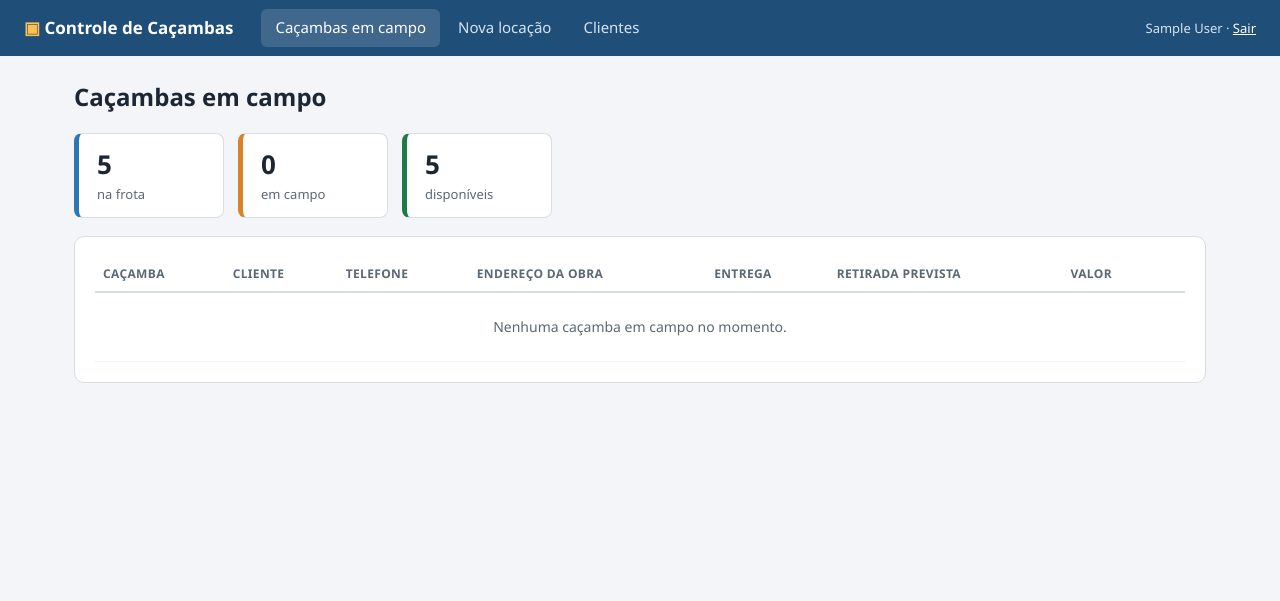
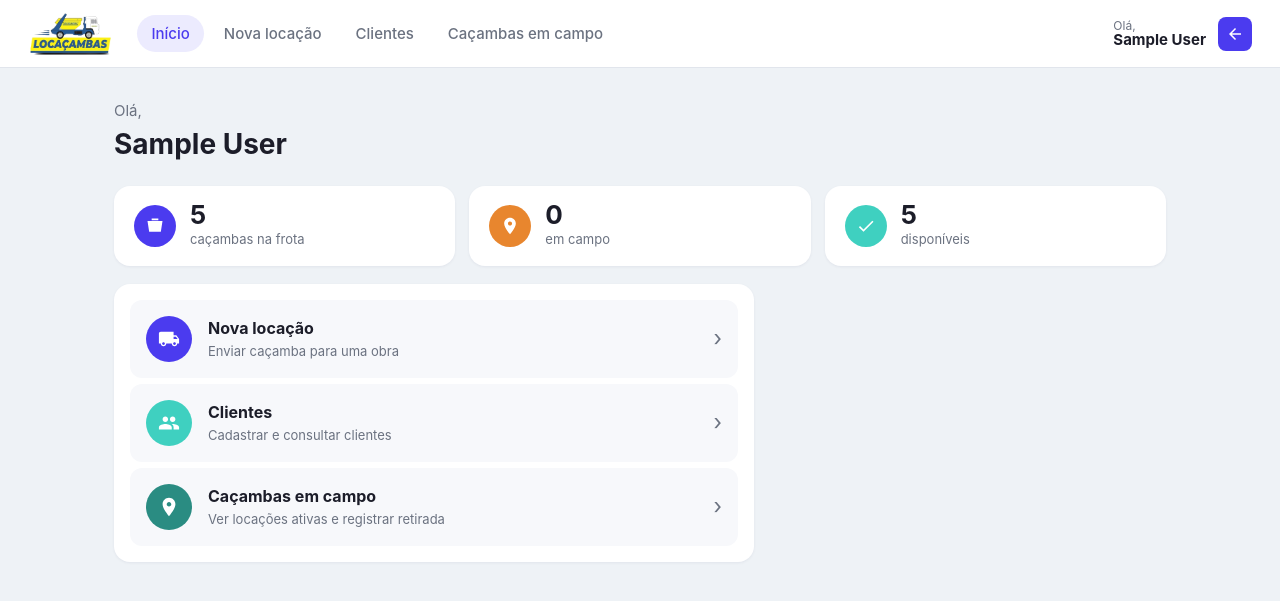
Before and after one commit to junioook/locacambas-projeto-integrado, a Flask app: page / in a window 1280 px wide. Shown: the top 601 px of the page. Run offline with Flask 3, Linux system fonts and the light colour scheme; the visitor is signed in with stand-in values (Sample User, id 1); data comes from the database, SQL or seed files in the repository; data that the repository does not hold is empty.

Commit message:
Aplica identidade visual Locaçambas e cria tela inicial
Logo, paleta roxa e cards arredondados no padrão do app Locaçambas;
tela inicial com saudação, indicadores da frota e menu; datas no
formato dd/mm/aaaa.

Co-Authored-By: Claude Opus 5.5 <noreply@anthropic.com>
Claude-Session: https://claude.ai/code/session_0178cRZbk7nPRgLB3EXVgpzi

```diff
--- a/app.py
+++ b/app.py
@@ -1,4 +1,4 @@
-"""Sistema de Controle de Locação de Caçambas — Projeto Integrado.
+"""Locaçambas — Sistema de Controle de Locação de Caçambas (Projeto Integrado).
 
 Funcionalidades:
   • Login de atendente
@@ -7,7 +7,7 @@ Funcionalidades:
   • Consulta de caçambas em campo e retirada
 """
 import re
-from datetime import date, timedelta
+from datetime import date, datetime, timedelta
 from functools import wraps
 
 from flask import Flask, flash, redirect, render_template, request, session, url_for
@@ -19,11 +19,34 @@ app = Flask(__name__)
 app.secret_key = "troque-esta-chave-em-producao"
 
 
+ICONES = {
+    'locacao': '<svg viewBox="0 0 24 24"><path d="M20 8h-3V4H3c-1.1 0-2 .9-2 2v11h2c0 1.66 1.34 3 3 3s3-1.34 3-3h6c0 1.66 1.34 3 3 3s3-1.34 3-3h2v-5l-3-4zM6 18.5c-.83 0-1.5-.67-1.5-1.5s.67-1.5 1.5-1.5 1.5.67 1.5 1.5-.67 1.5-1.5 1.5zm13.5-9 1.96 2.5H17V9.5h2.5zm-1.5 9c-.83 0-1.5-.67-1.5-1.5s.67-1.5 1.5-1.5 1.5.67 1.5 1.5-.67 1.5-1.5 1.5z"/></svg>',
+    'clientes': '<svg viewBox="0 0 24 24"><path d="M16 11c1.66 0 2.99-1.34 2.99-3S17.66 5 16 5c-1.66 0-3 1.34-3 3s1.34 3 3 3zm-8 0c1.66 0 2.99-1.34 2.99-3S9.66 5 8 5C6.34 5 5 6.34 5 8s1.34 3 3 3zm0 2c-2.33 0-7 1.17-7 3.5V19h14v-2.5c0-2.33-4.67-3.5-7-3.5zm8 0c-.29 0-.62.02-.97.05 1.16.84 1.97 1.97 1.97 3.45V19h6v-2.5c0-2.33-4.67-3.5-7-3.5z"/></svg>',
+    'campo': '<svg viewBox="0 0 24 24"><path d="M12 2C8.13 2 5 5.13 5 9c0 5.25 7 13 7 13s7-7.75 7-13c0-3.87-3.13-7-7-7zm0 9.5c-1.38 0-2.5-1.12-2.5-2.5s1.12-2.5 2.5-2.5 2.5 1.12 2.5 2.5-1.12 2.5-2.5 2.5z"/></svg>',
+    'frota': '<svg viewBox="0 0 24 24"><path d="M3 6h18l-2 13H5L3 6zm5-3h8v2H8V3z"/></svg>',
+    'livre': '<svg viewBox="0 0 24 24"><path d="M9 16.17 4.83 12l-1.42 1.41L9 19 21 7l-1.41-1.41z"/></svg>',
+    'voltar': '<svg viewBox="0 0 24 24"><path d="M20 11H7.83l5.59-5.59L12 4l-8 8 8 8 1.41-1.41L7.83 13H20v-2z"/></svg>'
+}
+
+
+@app.context_processor
+def injetar_icones():
+    return {"icones": ICONES}
+
+
 @app.template_filter("data_br")
 def data_br(iso):
     """2026-10-28 -> 28/10/2026"""
     a, m, d = iso.split("-")
     return f"{d}/{m}/{a}"
+
+
+def ler_data(texto):
+    """'26/10/2026' -> '2026-10-26' (formato ISO gravado no banco); None se inválida."""
+    try:
+        return datetime.strptime(texto, "%d/%m/%Y").date().isoformat()
+    except ValueError:
+        return None
 
 
 @app.template_filter("fone")
@@ -56,7 +79,7 @@ def login():
             u = con.execute("SELECT * FROM usuario WHERE login = ?", (login_,)).fetchone()
         if u and check_password_hash(u["senha_hash"], senha):
             session["usuario_id"], session["usuario_nome"] = u["id"], u["nome"]
-            return redirect(url_for("cacambas"))
+            return redirect(url_for("inicio"))
         flash("Usuário ou senha inválidos.", "erro")
     return render_template("login.html")
 
@@ -122,7 +145,8 @@ def clientes():
 @login_obrigatorio
 def nova_locacao():
     hoje = date.today()
-    form = {"data_entrega": hoje.isoformat(), "data_prev_ret": (hoje + timedelta(days=7)).isoformat()}
+    form = {"data_entrega": hoje.strftime("%d/%m/%Y"),
+            "data_prev_ret": (hoje + timedelta(days=7)).strftime("%d/%m/%Y")}
 
     if request.method == "POST":
         form = {k: request.form.get(k, "").strip() for k in
@@ -134,7 +158,10 @@ def nova_locacao():
             erros.append("Selecione a caçamba.")
         if not form["endereco_obra"]:
             erros.append("Informe o endereço da obra.")
-        if form["data_prev_ret"] < form["data_entrega"]:
+        entrega, prev_ret = ler_data(form["data_entrega"]), ler_data(form["data_prev_ret"])
+        if not entrega or not prev_ret:
+            erros.append("Informe as datas no formato dd/mm/aaaa.")
+        elif prev_ret < entrega:
             erros.append("A previsão de retirada não pode ser anterior à entrega.")
         try:
             valor = float(form["valor"].replace(",", "."))
@@ -155,7 +182,7 @@ def nova_locacao():
                                                 data_entrega, data_prev_ret, valor)
                            VALUES (?, ?, ?, ?, ?, ?, ?)""",
                         (form["cliente_id"], cac["id"], session["usuario_id"], form["endereco_obra"],
-                         form["data_entrega"], form["data_prev_ret"], valor),
+                         entrega, prev_ret, valor),
                     )
                     con.execute("UPDATE cacamba SET status = 'LOCADA' WHERE id = ?", (cac["id"],))
                     flash(f"Locação registrada: caçamba {cac['numero']} enviada para a obra.", "ok")
@@ -170,8 +197,25 @@ def nova_locacao():
                            cacambas=lista_cacambas, form=form)
 
 
+# ------------------------------------------------------------ TELA INICIAL
+@app.route("/")
+@login_obrigatorio
+def inicio():
+    hoje = date.today().isoformat()
+    with conectar() as con:
+        total = con.execute("SELECT COUNT(*) FROM cacamba").fetchone()[0]
+        disponiveis = con.execute(
+            "SELECT COUNT(*) FROM cacamba WHERE status = 'DISPONIVEL'").fetchone()[0]
+        em_campo = con.execute(
+            "SELECT COUNT(*) FROM locacao WHERE status = 'ATIVA'").fetchone()[0]
+        atrasadas = con.execute(
+            "SELECT COUNT(*) FROM locacao WHERE status = 'ATIVA' AND data_prev_ret < ?",
+            (hoje,)).fetchone()[0]
+    return render_template("inicio.html", total=total, disponiveis=disponiveis,
+                           em_campo=em_campo, atrasadas=atrasadas)
+
+
 # ------------------------------------------ CONSULTA: CAÇAMBAS EM CAMPO / RETIRADA
-@app.route("/")
 @app.route("/cacambas")
 @login_obrigatorio
 def cacambas():
--- a/static/estilo.css
+++ b/static/estilo.css
@@ -1,41 +1,87 @@
-:root{--azul:#1f4e79;--azul2:#2e75b6;--fundo:#f3f5f8;--borda:#d7dde5;--texto:#1d2733;--sub:#5b6875;--ok:#1e7b46;--erro:#b3261e;--laranja:#d9822b}
+/* Identidade visual Locaçambas — roxo primário, verde-água de apoio, cards arredondados */
+:root{--roxo:#4b3bef;--roxo-esc:#3a2bd1;--agua:#3fd0c0;--agua-esc:#2a8c82;--fundo:#eef2f6;--campo:#f1f3f7;
+--borda:#e1e5ec;--texto:#1c1d29;--sub:#6b7280;--ok:#1e7b46;--erro:#c0362c;--laranja:#e8862e}
 *{box-sizing:border-box}
-body{margin:0;font:15px/1.45 "Segoe UI",Arial,sans-serif;background:var(--fundo);color:var(--texto)}
-.topo{display:flex;align-items:center;gap:28px;background:var(--azul);color:#fff;padding:0 24px;height:56px}
-.marca{font-weight:700;font-size:17px;white-space:nowrap}.logo{color:#ffc04d}
-.topo nav{display:flex;gap:4px;flex:1}
-.topo nav a{color:#d6e4f2;text-decoration:none;padding:8px 14px;border-radius:6px}
-.topo nav a.ativo,.topo nav a:hover{background:rgba(255,255,255,.15);color:#fff}
-.usuario{font-size:13px;color:#d6e4f2}.usuario a{color:#fff}
-.conteudo{max-width:1180px;margin:0 auto;padding:24px}
-h1{margin:0 0 18px;font-size:24px}h2{margin:0 0 14px;font-size:17px}
-.cartao{background:#fff;border:1px solid var(--borda);border-radius:10px;padding:20px}
-.grade{display:grid;grid-template-columns:340px 1fr;gap:20px;align-items:start}
-.estreito{max-width:720px}
-label{display:block;font-size:13px;font-weight:600;color:var(--sub);margin-bottom:12px}
-input,select{display:block;width:100%;margin-top:4px;padding:9px 10px;border:1px solid var(--borda);border-radius:6px;font:inherit;color:var(--texto);background:#fff}
-input:focus,select:focus{outline:2px solid var(--azul2);border-color:transparent}
+body{margin:0;font:15px/1.45 Inter,"Segoe UI",Roboto,Arial,sans-serif;background:var(--fundo);color:var(--texto)}
+a{color:var(--roxo)}
+
+/* topo */
+.topo{background:#fff;border-bottom:1px solid var(--borda);height:68px;display:flex;align-items:center;gap:24px;padding:0 28px}
+.topo .logo img{height:44px;display:block}
+.topo nav{display:flex;gap:6px;flex:1}
+.topo nav a{color:var(--sub);text-decoration:none;padding:8px 14px;border-radius:20px;font-weight:500}
+.topo nav a.ativo,.topo nav a:hover{background:#ecebfe;color:var(--roxo)}
+.usuario{display:flex;align-items:center;gap:12px}
+.usuario .ola{font-size:12px;color:var(--sub);line-height:1.1}.usuario .ola b{display:block;font-size:15px;color:var(--texto)}
+.btn-sair{width:34px;height:34px;border-radius:8px;background:var(--roxo);display:grid;place-items:center}
+.btn-sair svg{width:18px;height:18px;fill:#fff}
+
+.conteudo{max-width:1100px;margin:0 auto;padding:26px 24px}
+.titulo{display:flex;align-items:center;gap:12px;margin:0 0 20px;font-size:24px;font-weight:700}
+.titulo a{display:grid;place-items:center;color:var(--texto);text-decoration:none}
+.titulo svg{width:22px;height:22px;fill:currentColor}
+.cartao{background:#fff;border-radius:16px;padding:22px;box-shadow:0 1px 3px rgba(20,20,60,.06)}
+.cartao h2{margin:0 0 16px;font-size:18px;text-align:center;font-weight:600}
+.grade{display:grid;grid-template-columns:360px 1fr;gap:20px;align-items:start}
+.estreito{max-width:640px;margin:0 auto}
+
+/* formulários */
+label{display:block;font-size:13px;color:var(--sub);margin-bottom:12px}
+input,select{display:block;width:100%;margin-top:5px;padding:11px 14px;border:1px solid transparent;border-radius:10px;
+  font:inherit;color:var(--texto);background:var(--campo)}
+input:focus,select:focus{outline:none;border-color:var(--roxo);background:#fff}
 .linha{display:grid;grid-template-columns:1fr 1fr 1fr;gap:12px}
-button{background:var(--azul2);color:#fff;border:0;border-radius:6px;padding:10px 18px;font:inherit;font-weight:600;cursor:pointer}
-button:hover{background:var(--azul)}
-button.sec{background:#fff;color:var(--azul2);border:1px solid var(--azul2);padding:6px 10px;font-size:13px}
+button{background:var(--roxo);color:#fff;border:0;border-radius:24px;padding:12px 22px;font:inherit;font-weight:600;cursor:pointer;
+  box-shadow:0 3px 8px rgba(75,59,239,.28)}
+button:hover{background:var(--roxo-esc)}
+button.cheio{width:100%}
+button.sec{background:#fff;color:var(--roxo);border:1px solid var(--roxo);box-shadow:none;padding:6px 12px;font-size:13px;border-radius:16px}
+
+/* tabelas */
 table{width:100%;border-collapse:collapse;font-size:14px}
-th{text-align:left;font-size:12px;text-transform:uppercase;letter-spacing:.03em;color:var(--sub);border-bottom:2px solid var(--borda);padding:8px}
-td{padding:9px 8px;border-bottom:1px solid #eef1f4}
-td.vazio{text-align:center;color:var(--sub);padding:24px}
-tr.atrasada td{background:#fff6ec}
-.selo{background:var(--laranja);color:#fff;font-size:11px;padding:1px 6px;border-radius:8px}
+th{text-align:left;font-size:12px;font-weight:600;color:var(--sub);border-bottom:1px solid var(--borda);padding:8px}
+td{padding:10px 8px;border-bottom:1px solid #f0f2f5}
+td.vazio{text-align:center;color:var(--sub);padding:26px}
+tr.atrasada td{background:#fff5ea}
+.selo{background:var(--laranja);color:#fff;font-size:11px;padding:2px 8px;border-radius:10px}
 small{color:var(--sub)}.nw{white-space:nowrap}
-.alerta{padding:11px 14px;border-radius:6px;margin-bottom:14px;font-weight:500}
-.alerta.ok{background:#e5f4ea;color:var(--ok);border:1px solid #b9dfc6}
-.alerta.erro{background:#fdecea;color:var(--erro);border:1px solid #f3c1bc}
-.cab-lista{display:flex;justify-content:space-between;align-items:center;gap:12px}
-.busca{display:flex;gap:6px}.busca input{margin:0;width:200px}.busca button{padding:8px 12px}
-.indicadores{display:flex;gap:14px;margin-bottom:18px}
-.ind{background:#fff;border:1px solid var(--borda);border-left:5px solid var(--azul2);border-radius:8px;padding:12px 18px;min-width:150px}
-.ind b{font-size:26px;display:block}.ind span{color:var(--sub);font-size:13px}
-.ind.campo{border-left-color:var(--laranja)}.ind.livre{border-left-color:var(--ok)}
-.tela-login{min-height:100vh;display:flex;flex-direction:column;align-items:center;justify-content:center;padding:24px}
-.login{width:360px;text-align:center}.login label{text-align:left}.login button{width:100%;margin-top:6px}
-.logo-grande{font-size:42px;color:var(--azul2);line-height:1}.sub{color:var(--sub);margin-top:-8px}
-@media (max-width:760px){.grade,.linha{grid-template-columns:1fr}.topo{flex-wrap:wrap;height:auto;padding:10px 16px}}
+.cab-lista{display:flex;justify-content:space-between;align-items:center;gap:12px;margin-bottom:8px}
+.cab-lista h2{margin:0;text-align:left}
+.busca{display:flex;gap:6px}.busca input{margin:0;width:200px}.busca button{padding:9px 16px;box-shadow:none}
+
+/* alertas */
+.alerta{padding:12px 16px;border-radius:12px;margin-bottom:16px;font-weight:500}
+.alerta.ok{background:#e3f6ef;color:var(--ok)}
+.alerta.erro{background:#fdebea;color:var(--erro)}
+
+/* indicadores */
+.indicadores{display:grid;grid-template-columns:repeat(3,1fr);gap:14px;margin-bottom:18px}
+.ind{background:#fff;border-radius:16px;padding:16px 20px;display:flex;align-items:center;gap:14px;box-shadow:0 1px 3px rgba(20,20,60,.06)}
+.ind b{font-size:26px;display:block;line-height:1}.ind span{color:var(--sub);font-size:13px}
+.ind i{width:42px;height:42px;border-radius:50%;display:grid;place-items:center;flex:none}
+.ind i svg{width:20px;height:20px;fill:#fff}
+
+/* menu inicial */
+.ola-grande{margin:6px 0 22px}.ola-grande span{color:var(--sub)}.ola-grande h1{margin:2px 0 0;font-size:28px}
+.menu{background:#fff;border-radius:16px;padding:10px;box-shadow:0 1px 3px rgba(20,20,60,.06);max-width:640px}
+.menu a{display:flex;align-items:center;gap:16px;padding:16px;border-radius:12px;text-decoration:none;color:var(--texto);background:#f7f8fb;margin:6px}
+.menu a:hover{background:#efeffd}
+.menu i{width:46px;height:46px;border-radius:50%;display:grid;place-items:center;flex:none}
+.menu i svg{width:22px;height:22px;fill:#fff}
+.menu b{display:block;font-size:16px}.menu small{font-size:13px}
+.menu .seta{margin-left:auto;color:var(--sub);font-size:22px}
+.c-roxo{background:var(--roxo)}.c-agua{background:var(--agua)}.c-agua-esc{background:var(--agua-esc)}.c-laranja{background:var(--laranja)}
+
+/* login */
+.tela-login{min-height:100vh;display:flex;flex-direction:column;align-items:center;justify-content:center;padding:24px;background:var(--fundo)}
+.login{width:400px;padding:34px 34px 30px}
+.login .logo-grande{display:block;width:230px;margin:0 auto 26px}
+.abas{display:flex;gap:22px;margin-bottom:18px}
+.abas span{font-size:26px;font-weight:600;padding-bottom:6px;border-bottom:3px solid var(--roxo)}
+.login input{border-radius:24px;padding:12px 18px;background:#fff;border:1px solid #d9dce3}
+.login input:focus{border-color:var(--roxo)}
+.login button{display:block;width:70%;margin:20px auto 0}
+.login .rodape{text-align:center;color:var(--sub);font-size:12px;margin-top:18px}
+
+@media (max-width:760px){.grade,.linha,.indicadores{grid-template-columns:1fr}.topo{flex-wrap:wrap;height:auto;padding:10px 16px}.topo nav{order:3;width:100%}}
+.tela-login .alerta{width:400px}
--- a/templates/base.html
+++ b/templates/base.html
@@ -3,19 +3,23 @@
 <head>
   <meta charset="utf-8">
   <meta name="viewport" content="width=device-width, initial-scale=1">
-  <title>{% block titulo %}Caçambas{% endblock %} · Controle de Locação</title>
+  <title>{% block titulo %}Início{% endblock %} · Locaçambas</title>
   <link rel="stylesheet" href="{{ url_for('static', filename='estilo.css') }}">
 </head>
 <body>
 {% if session.usuario_id %}
 <header class="topo">
-  <div class="marca"><span class="logo">▣</span> Controle de Caçambas</div>
+  <a class="logo" href="{{ url_for('inicio') }}"><img src="{{ url_for('static', filename='logo.png') }}" alt="Locaçambas"></a>
   <nav>
-    <a href="{{ url_for('cacambas') }}" class="{{ 'ativo' if request.endpoint == 'cacambas' }}">Caçambas em campo</a>
+    <a href="{{ url_for('inicio') }}" class="{{ 'ativo' if request.endpoint == 'inicio' }}">Início</a>
     <a href="{{ url_for('nova_locacao') }}" class="{{ 'ativo' if request.endpoint == 'nova_locacao' }}">Nova locação</a>
     <a href="{{ url_for('clientes') }}" class="{{ 'ativo' if request.endpoint == 'clientes' }}">Clientes</a>
+    <a href="{{ url_for('cacambas') }}" class="{{ 'ativo' if request.endpoint == 'cacambas' }}">Caçambas em campo</a>
   </nav>
-  <div class="usuario">{{ session.usuario_nome }} · <a href="{{ url_for('logout') }}">Sair</a></div>
+  <div class="usuario">
+    <div class="ola">Olá,<b>{{ session.usuario_nome }}</b></div>
+    <a class="btn-sair" href="{{ url_for('logout') }}" title="Sair">{{ icones.voltar|safe }}</a>
+  </div>
 </header>
 {% endif %}
 <main class="{% block classe_main %}conteudo{% endblock %}">
--- a/templates/cacambas.html
+++ b/templates/cacambas.html
@@ -1,12 +1,12 @@
 {% extends "base.html" %}
 {% block titulo %}Caçambas em campo{% endblock %}
 {% block conteudo %}
-<h1>Caçambas em campo</h1>
+<h1 class="titulo"><a href="{{ url_for('inicio') }}">{{ icones.voltar|safe }}</a>Caçambas em campo</h1>
 <div class="indicadores">
   {% set disp = frota|selectattr('status','equalto','DISPONIVEL')|list|length %}
-  <div class="ind"><b>{{ frota|length }}</b><span>na frota</span></div>
-  <div class="ind campo"><b>{{ em_campo|length }}</b><span>em campo</span></div>
-  <div class="ind livre"><b>{{ disp }}</b><span>disponíveis</span></div>
+  <div class="ind"><i class="c-roxo">{{ icones.frota|safe }}</i><div><b>{{ frota|length }}</b><span>na frota</span></div></div>
+  <div class="ind"><i class="c-laranja">{{ icones.campo|safe }}</i><div><b>{{ em_campo|length }}</b><span>em campo</span></div></div>
+  <div class="ind"><i class="c-agua">{{ icones.livre|safe }}</i><div><b>{{ disp }}</b><span>disponíveis</span></div></div>
 </div>
 
 <section class="cartao">
@@ -15,7 +15,7 @@
     <tbody>
     {% for l in em_campo %}
       <tr class="{{ 'atrasada' if l.data_prev_ret < hoje }}">
-        <td><b>{{ l.numero }}</b> <small>{{ '%g'|format(l.capacidade) }} m³</small></td>
+        <td class="nw"><b>{{ l.numero }}</b> <small>{{ '%g'|format(l.capacidade) }} m³</small></td>
         <td>{{ l.cliente }}</td><td class="nw">{{ l.telefone|fone }}</td><td>{{ l.endereco_obra }}</td>
         <td>{{ l.data_entrega|data_br }}</td>
         <td>{{ l.data_prev_ret|data_br }}{% if l.data_prev_ret < hoje %} <span class="selo">atrasada</span>{% endif %}</td>
--- a/templates/clientes.html
+++ b/templates/clientes.html
@@ -1,15 +1,15 @@
 {% extends "base.html" %}
 {% block titulo %}Clientes{% endblock %}
 {% block conteudo %}
-<h1>Clientes</h1>
+<h1 class="titulo"><a href="{{ url_for('inicio') }}">{{ icones.voltar|safe }}</a>Clientes</h1>
 <div class="grade">
   <form method="post" class="cartao" novalidate>
-    <h2>Cadastrar cliente</h2>
+    <h2>Informações do Cliente</h2>
     <label>Nome / Razão social *<input name="nome" value="{{ form.nome or '' }}"></label>
     <label>CPF / CNPJ<input name="cpf_cnpj" value="{{ form.cpf_cnpj or '' }}" placeholder="somente números"></label>
     <label>Telefone *<input name="telefone" value="{{ form.telefone or '' }}" placeholder="(94) 99999-0000"></label>
     <label>Endereço<input name="endereco" value="{{ form.endereco or '' }}"></label>
-    <button type="submit">Salvar cliente</button>
+    <button type="submit" class="cheio">Salvar cliente</button>
   </form>
 
   <section class="cartao">
--- /dev/null
+++ b/templates/inicio.html
@@ -0,0 +1,20 @@
+{% extends "base.html" %}
+{% block titulo %}Início{% endblock %}
+{% block conteudo %}
+<div class="ola-grande"><span>Olá,</span><h1>{{ session.usuario_nome }}</h1></div>
+
+<div class="indicadores">
+  <div class="ind"><i class="c-roxo">{{ icones.frota|safe }}</i><div><b>{{ total }}</b><span>caçambas na frota</span></div></div>
+  <div class="ind"><i class="c-laranja">{{ icones.campo|safe }}</i><div><b>{{ em_campo }}</b><span>em campo{% if atrasadas %} · {{ atrasadas }} atrasada{{ 's' if atrasadas > 1 }}{% endif %}</span></div></div>
+  <div class="ind"><i class="c-agua">{{ icones.livre|safe }}</i><div><b>{{ disponiveis }}</b><span>disponíveis</span></div></div>
+</div>
+
+<nav class="menu">
+  <a href="{{ url_for('nova_locacao') }}"><i class="c-roxo">{{ icones.locacao|safe }}</i>
+    <div><b>Nova locação</b><small>Enviar caçamba para uma obra</small></div><span class="seta">›</span></a>
+  <a href="{{ url_for('clientes') }}"><i class="c-agua">{{ icones.clientes|safe }}</i>
+    <div><b>Clientes</b><small>Cadastrar e consultar clientes</small></div><span class="seta">›</span></a>
+  <a href="{{ url_for('cacambas') }}"><i class="c-agua-esc">{{ icones.campo|safe }}</i>
+    <div><b>Caçambas em campo</b><small>Ver locações ativas e registrar retirada</small></div><span class="seta">›</span></a>
+</nav>
+{% endblock %}
```
Also changed, not shown: templates/login.html (+5 -5 lines), templates/nova_locacao.html (+11 -5 lines), static/logo.png (added).
